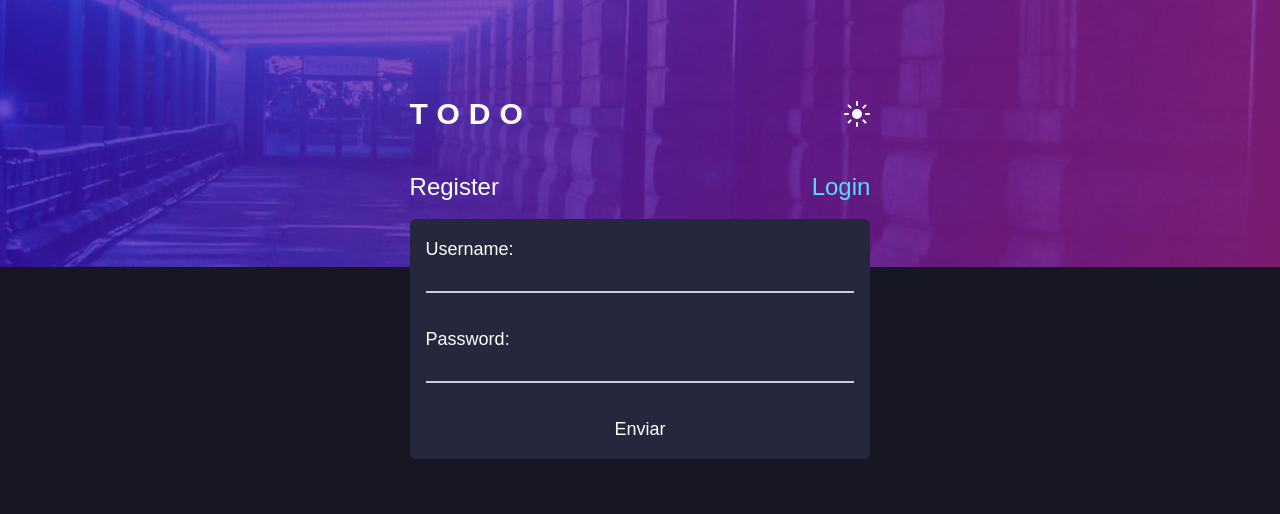
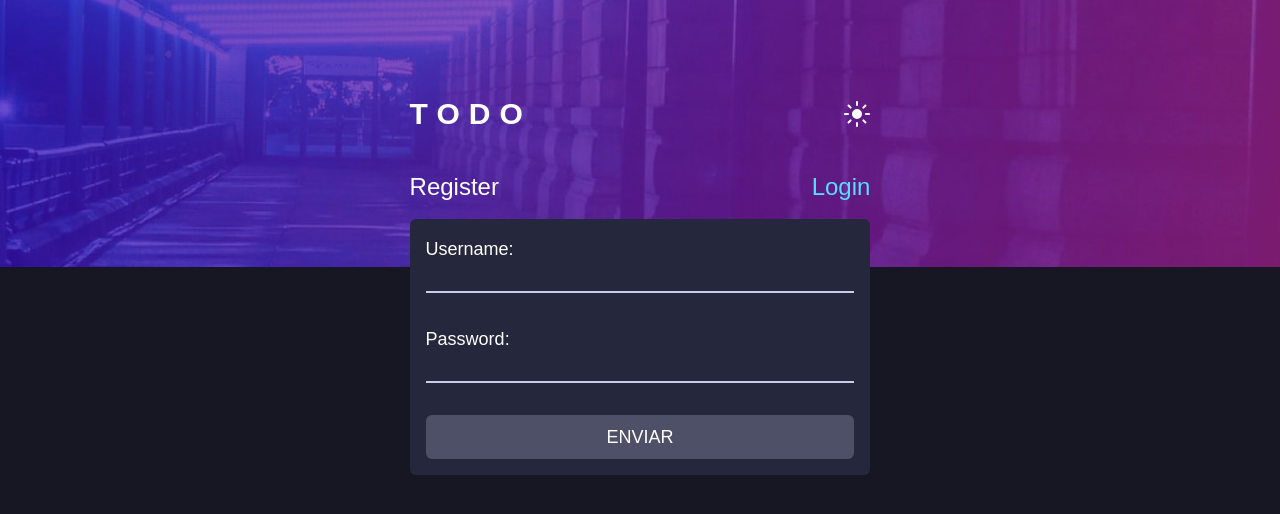
Before and after one commit to Memo56-FB/ToDo-App-FrontEnd, a React (Vite) app: page /login in a window 1280 px wide. Shown: the top 514 px of the page. Built offline with nearby package versions, Linux system fonts and the light colour scheme.

Commit message:
🔐 feat: add redirection on login and on register

```diff
--- a/src/index.scss
+++ b/src/index.scss
@@ -3,7 +3,7 @@
 @tailwind utilities;
 @layer base {
   body {
-		font-family: 'Josefin Sans', sans-serif;
+    font-family: "Josefin Sans", sans-serif;
     @apply bg-Very-Dark-Blue;
   }
   input:-webkit-autofill,
@@ -34,6 +34,13 @@
     @apply focus:border-0 focus:outline-none;
     @apply bg-transparent;
   }
+  .button {
+    @apply uppercase cursor-pointer;
+    @apply py-2 px-4;
+    @apply bg-Very-Dark-Grayish-Blue rounded-md;
+    @apply hover:bg-Dark-Grayish-Blue;
+    @apply transition-colors;
+  }
 }
 
 @layer utilities {
--- a/src/pages/LoginRegister/components/Login/Login.jsx
+++ b/src/pages/LoginRegister/components/Login/Login.jsx
@@ -1,7 +1,14 @@
+import { useContext } from 'react'
+
 import { useForm } from 'react-hook-form'
+import { useNavigate } from 'react-router-dom'
+
+import { UserContext } from '../../../../context/UserContext'
 
 const Login = () => {
   const { register, handleSubmit } = useForm()
+  const navigate = useNavigate()
+  const { setUserData } = useContext(UserContext)
 
   const fetchLogin = async (data) => {
     const API_URL = `${import.meta.env.VITE_API_URL}/api/login`
@@ -15,7 +22,11 @@ const Login = () => {
     }
     try {
       const fetchResponse = await fetch(API_URL, settings)
-      console.log(await fetchResponse.json())
+      const response = await fetchResponse.json()
+      if (fetchResponse.status === 200) {
+        setUserData(response)
+        navigate('/todos')
+      }
     } catch (err) {
       console.error(err)
     }
--- a/src/pages/LoginRegister/components/Register/Register.jsx
+++ b/src/pages/LoginRegister/components/Register/Register.jsx
@@ -1,7 +1,9 @@
 import { useForm } from 'react-hook-form'
+import { useNavigate } from 'react-router-dom'
 
 const Register = () => {
   const { register, handleSubmit } = useForm()
+  const navigate = useNavigate()
 
   const fetchRegister = async (data) => {
     const API_URL = `${import.meta.env.VITE_API_URL}/api/users`
@@ -16,7 +18,7 @@ const Register = () => {
 
     try {
       const fetchResponse = await fetch(API_URL, settings)
-      console.log(await fetchResponse.json())
+      if (fetchResponse.status === 201) navigate('/login')
     } catch (err) {
       return err
     }
```
Lines whose indentation alone changed are shown as unchanged.
